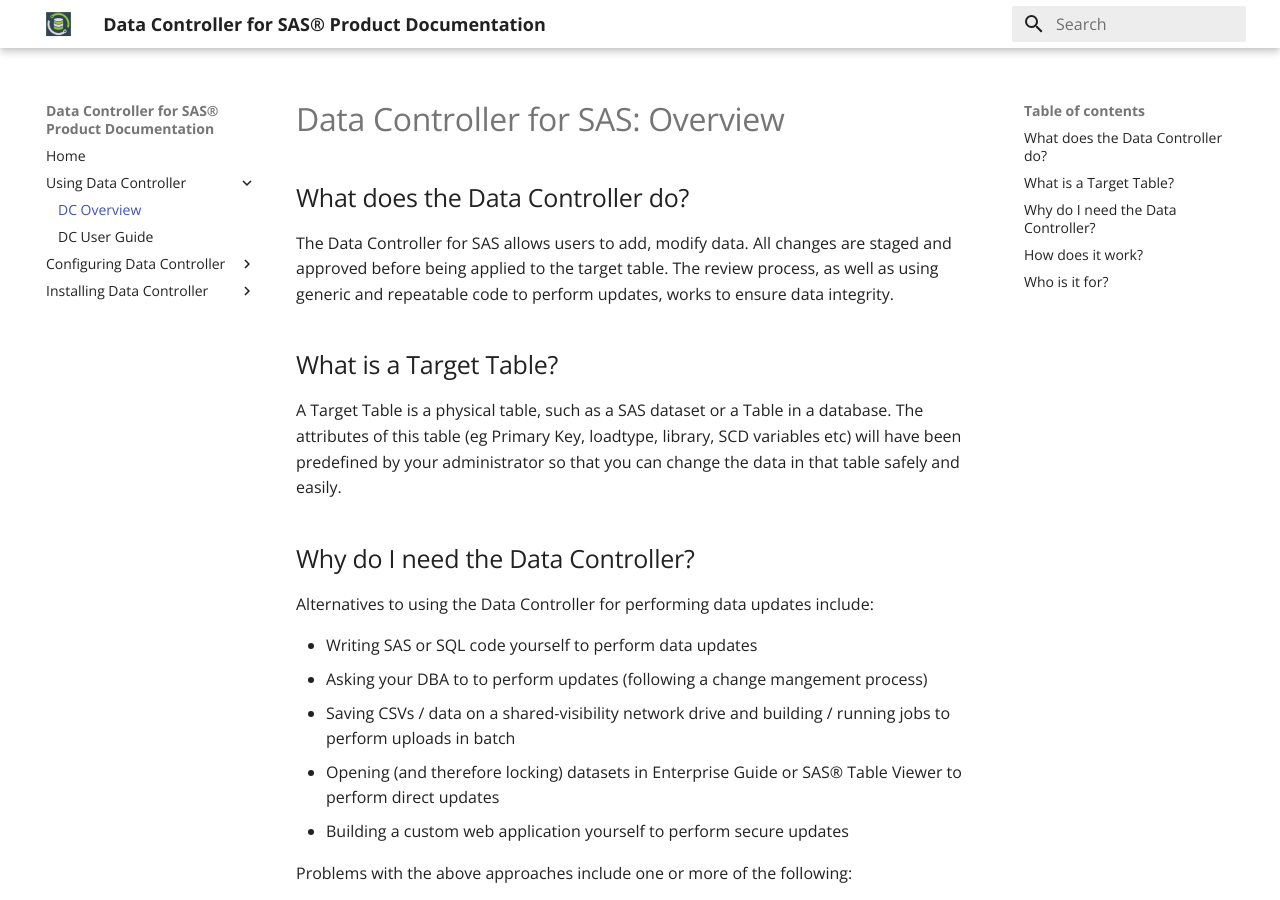
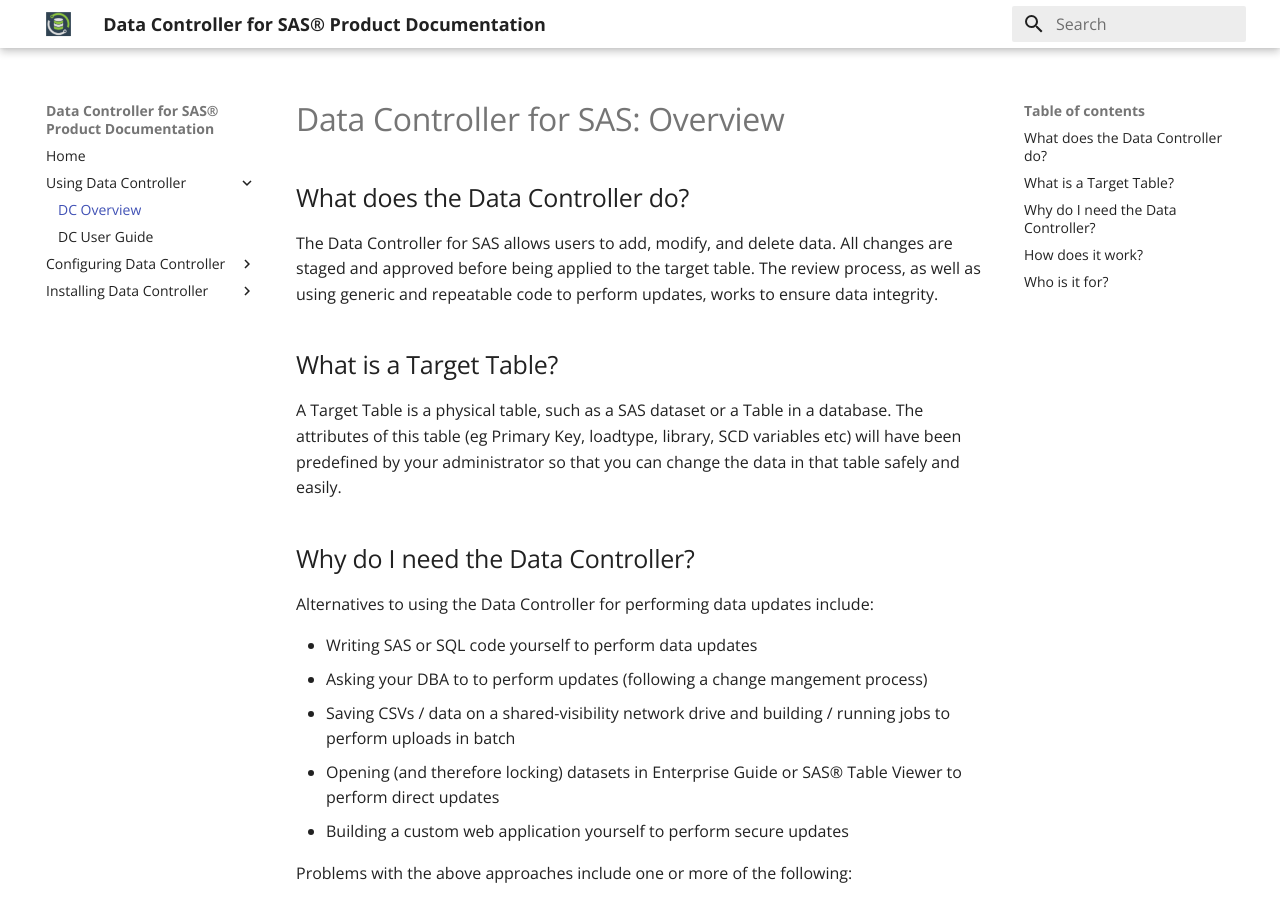
Before and after one commit to datacontroller/docs.datacontroller.io, an MkDocs documentation site: the page built from docs/dc-overview.md, in a window 1280 px wide and 900 px high. Built offline with MkDocs 1.6.1 and Material for MkDocs 9.7.7, drawn with Linux system fonts in a browser that asks for light colours; old or Windows-style settings are respelled for this version of MkDocs.

Commit message:
fixed typos and added favicon line

```diff
--- a/docs/dc-overview.md
+++ b/docs/dc-overview.md
@@ -2,7 +2,7 @@
 
 ## What does the Data Controller do?
 
-The Data Controller for SAS allows users to add, modify data. All changes are staged and approved before being applied to the target table. The review process, as well as using generic and repeatable code to perform updates, works to ensure data integrity.
+The Data Controller for SAS allows users to add, modify, and delete data. All changes are staged and approved before being applied to the target table. The review process, as well as using generic and repeatable code to perform updates, works to ensure data integrity.
 
 ## What is a Target Table?
 A Target Table is a physical table, such as a SAS dataset or a Table in a database. The attributes of this table (eg Primary Key, loadtype, library, SCD variables etc) will have been predefined by your administrator so that you can change the data in that table safely and easily.
--- a/mkdocs.yml
+++ b/mkdocs.yml
@@ -19,7 +19,7 @@
  - fontawesome_markdown
 
 extra_css: ['font-awesome.css']
-
+site_favicon: img/favicon.ico
 theme:
   name: material
   logo: 'img/favicon.ico'
```
Also changed, not shown: docs/index.md (+0 -2 lines).
